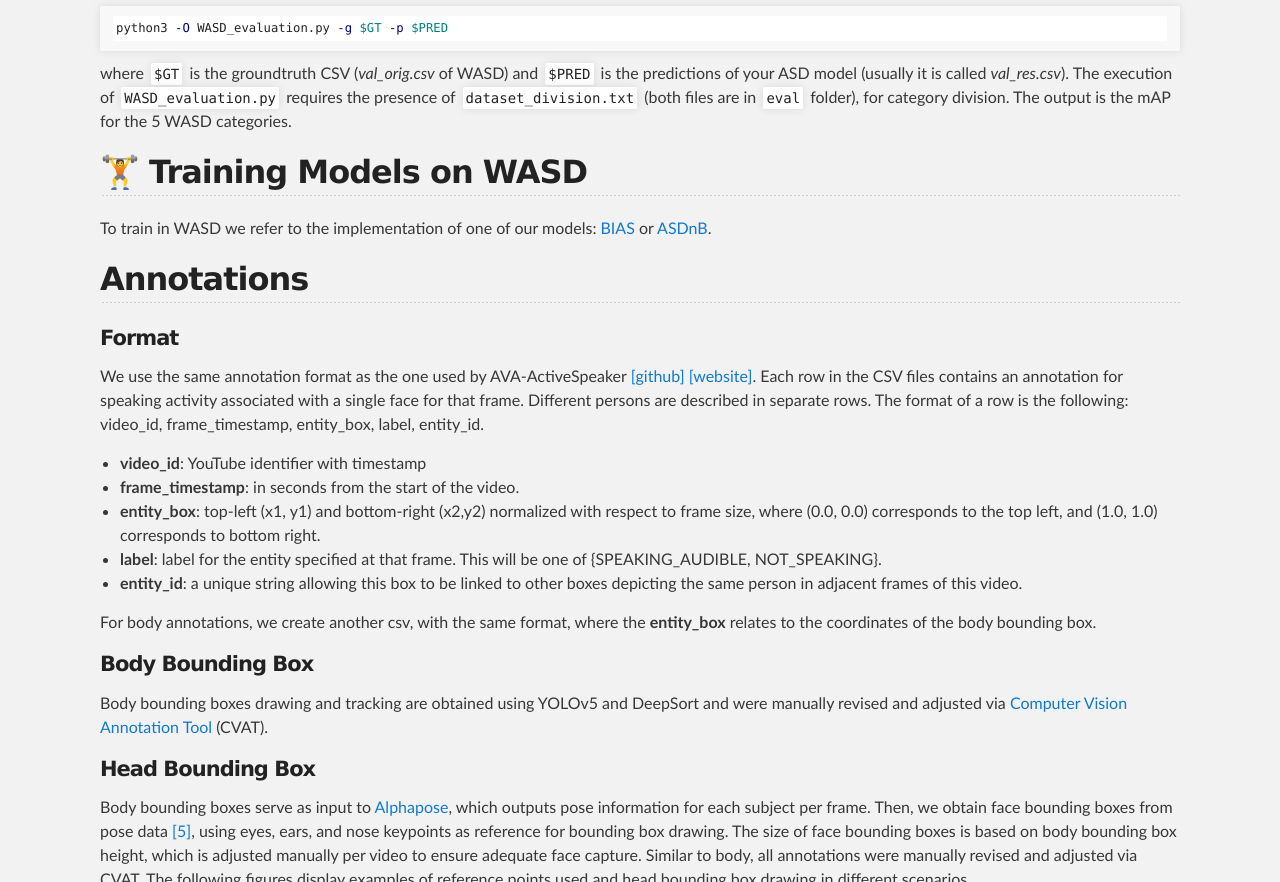
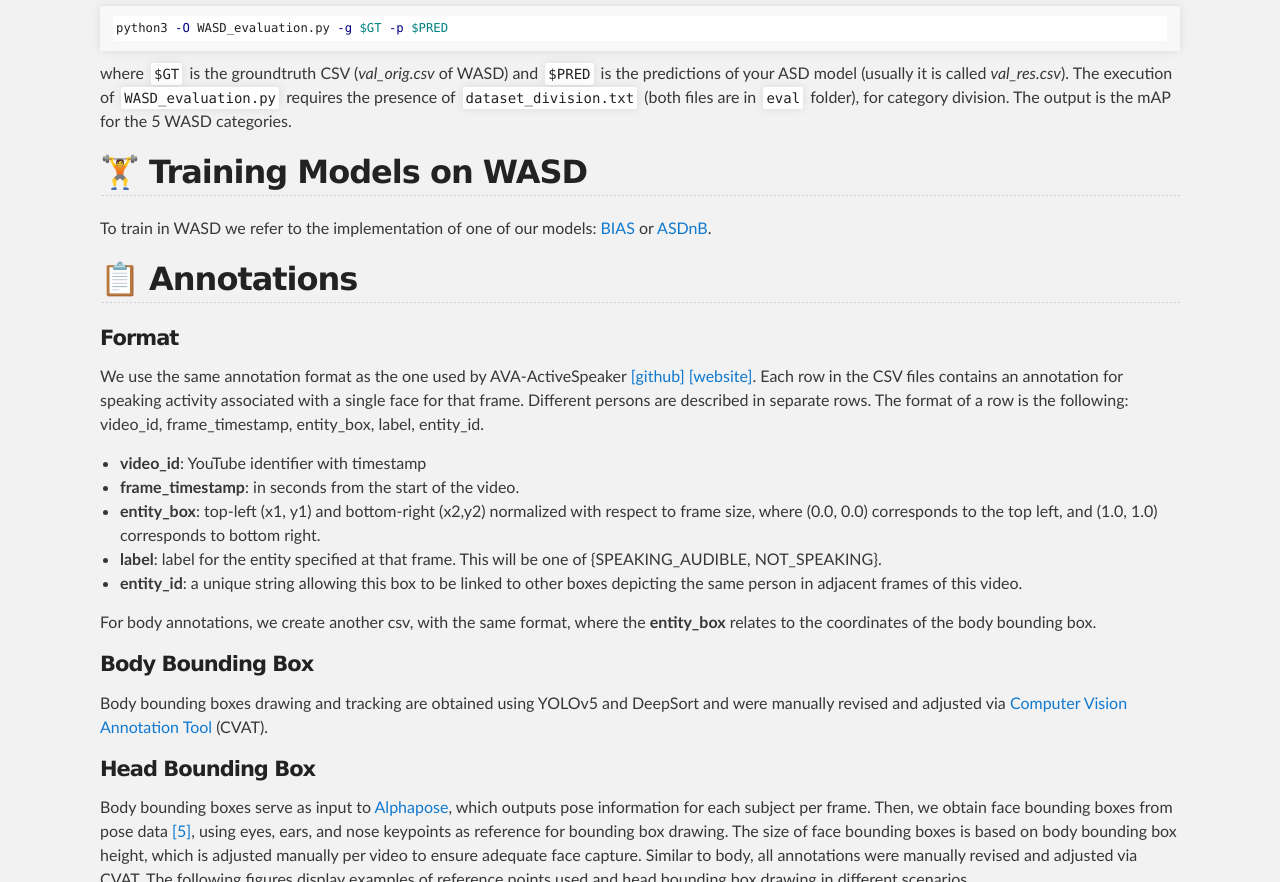
Before and after one commit to Tiago-Roxo/WASD, a Jekyll site: the page built from index.md, in a window 1280 px wide and 900 px high, scrolled down 7428 px, cut to the strip 0-882 px from the top of the window. Built offline with Jekyll 4.4.1, drawn with Linux system fonts in a browser that asks for light colours; our own code applies the rules of GitHub Pages for plain Markdown files.

```diff
--- a/index.md
+++ b/index.md
@@ -177,7 +177,7 @@ where `$GT` is the groundtruth CSV (*val_orig.csv* of WASD) and `$PRED` is the p
 
 To train in WASD we refer to the implementation of one of our models: [BIAS](https://github.com/Tiago-Roxo/BIAS/tree/main/BIAS) or [ASDnB](https://github.com/Tiago-Roxo/ASDnB).
 
-## Annotations
+## 📋 Annotations
 
 #### Format
 
```
